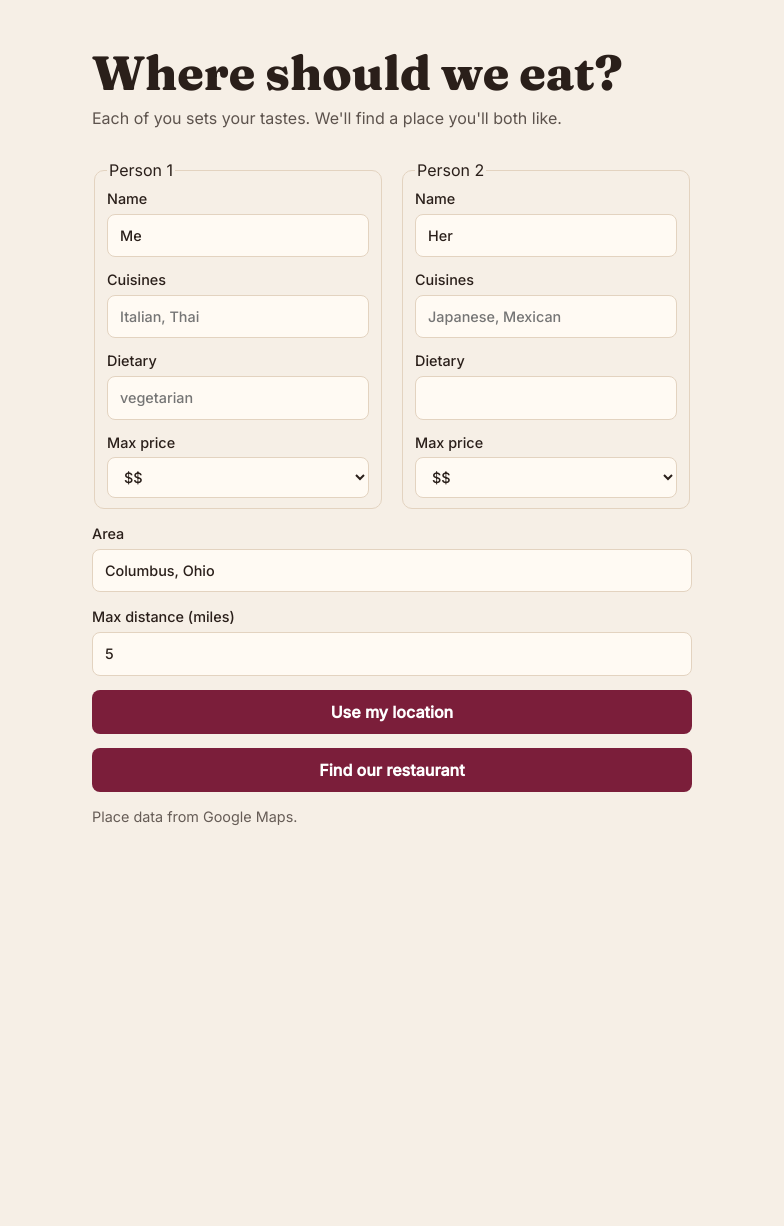
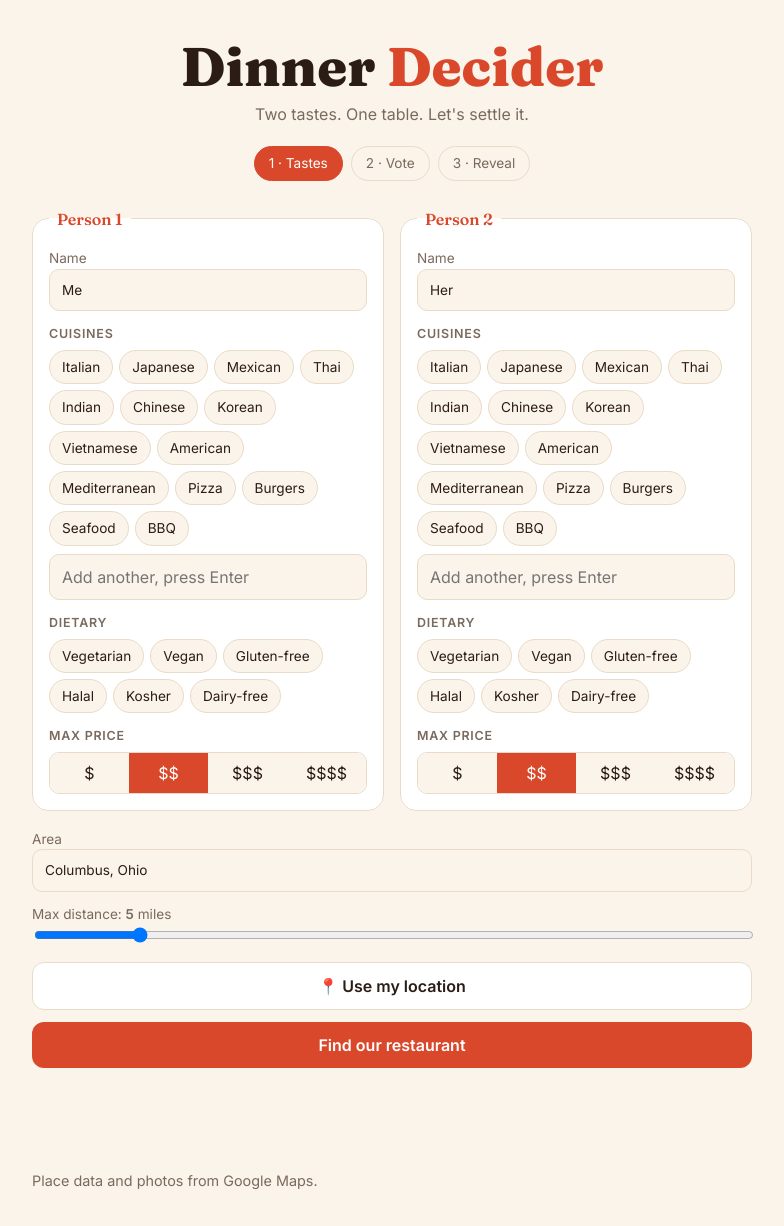
Before and after one commit to finnreber/restaurant-matchmaker, a Flask app: page / in a window 1280 px wide. Shown: the whole page, without its empty margins (248-1032 px from the left). Before the commit the page ends 825 px from the top, so only its background shows below. Run offline with Flask 3, Linux system fonts and the light colour scheme; data that the repository does not hold is empty.

Commit message:
Add photos, chip UI, blind voting and reveal round

```diff
--- a/app.py
+++ b/app.py
@@ -1,10 +1,11 @@
 import math
 import os
+import re
 from datetime import datetime, timedelta
 
 import requests
 from dotenv import load_dotenv
-from flask import Flask, jsonify, render_template, request
+from flask import Flask, Response, jsonify, render_template, request
 from flask_migrate import Migrate
 from flask_sqlalchemy import SQLAlchemy
 from sqlalchemy.dialects.postgresql import ARRAY
@@ -38,6 +39,7 @@ class ApiUsage(db.Model):
     """Counts Google calls per month so a hard cap protects the free allowance."""
     month = db.Column(db.String(7), primary_key=True)
     calls = db.Column(db.Integer, default=0, nullable=False)
+    photo_calls = db.Column(db.Integer, default=0, nullable=False, server_default="0")
 
 
 def km(a_lat, a_lng, b_lat, b_lng):
@@ -61,6 +63,16 @@ def create_app():
     app.config["SQLALCHEMY_ENGINE_OPTIONS"] = {"pool_pre_ping": True}
     db.init_app(app)
     Migrate(app, db)
+
+    @app.errorhandler(Exception)
+    def api_errors(e):
+        from werkzeug.exceptions import HTTPException
+        code = e.code if isinstance(e, HTTPException) else 500
+        if not request.path.startswith("/api/"):
+            return (e, code) if isinstance(e, HTTPException) else ("Internal Server Error", 500)
+        app.logger.exception(e)  # full traceback goes to the Flask terminal
+        # Local-dev convenience: shows the real error in the page. Remove the detail before deploying.
+        return jsonify(error=f"{type(e).__name__}: {e}"[:300]), code
 
     @app.get("/")
     def index():
@@ -129,11 +141,36 @@ def create_app():
             hit = {c for c in wanted if c in f"{pl['name']} {pl['type']}".lower()}
             a, b = (person_score(pl, p, hit) for p in people)
             total = a + b + min(a, b) - (pl.get("distance_km") or 0) * 0.3
+            likes = [{c.lower() for c in p["cuisines"]} for p in people]
+            both = sorted(hit & likes[0] & likes[1])
+            reasons = ["You both like " + ", ".join(both)] if both else [
+                f"{p['name']} likes {', '.join(sorted(hit & l))}" for p, l in zip(people, likes) if hit & l]
+            if pl["price"] and pl["price"] <= max_price:
+                reasons.append("Fits both budgets")
+            if (pl["rating"] or 0) >= 4.5:
+                reasons.append(f"Rated {pl['rating']}★")
+            pl["reasons"] = reasons[:3]
             pl["cuisines"] = sorted(hit)
             pl["score"] = round(total, 2)
             out.append(pl)
         out.sort(key=lambda x: x["score"], reverse=True)
         return jsonify(matches=out[:6], calls_left=cap - usage.calls)
+
+    @app.get("/api/photo")
+    def photo():
+        name = request.args.get("name", "")
+        if not re.fullmatch(r"places/[\w-]+/photos/[\w-]+", name):
+            return jsonify(error="bad photo name"), 400
+        cap = int(os.environ.get("MONTHLY_PHOTO_CAP", 300))  # 0 turns photos off
+        month = datetime.utcnow().strftime("%Y-%m")
+        usage = db.session.get(ApiUsage, month) or ApiUsage(month=month, calls=0, photo_calls=0)
+        if (usage.photo_calls or 0) >= cap:
+            return jsonify(error="Monthly photo cap reached"), 429
+        usage.photo_calls = (usage.photo_calls or 0) + 1
+        db.session.add(usage)
+        db.session.commit()
+        data, ctype = places.fetch_photo(name)
+        return Response(data, content_type=ctype, headers={"Cache-Control": "private, max-age=604800"})
 
     @app.post("/api/dinners")
     def save_dinner():
--- a/static/app.js
+++ b/static/app.js
@@ -1,60 +1,149 @@
 const $ = (s, r = document) => r.querySelector(s);
-const split = v => v.split(",").map(s => s.trim()).filter(Boolean);
 const esc = s => String(s ?? "").replace(/[&<>"']/g, c => ({"&":"&amp;","<":"&lt;",">":"&gt;",'"':"&quot;","'":"&#39;"}[c]));
-const slots = {a: $("#pa"), b: $("#pb")};
-let coords = JSON.parse(localStorage.getItem("coords") || "null"), matches = [], votes = [];
+const el = (t, c, x) => { const e = document.createElement(t); if (c) e.className = c; if (x != null) e.textContent = x; return e; };
+const post = (u, b, m = "POST") => fetch(u, {method: m, headers: {"Content-Type": "application/json"}, body: JSON.stringify(b)});
 
-const read = el => ({name: $(".name", el).value || "?", cuisines: split($(".cuisines", el).value),
-  dietary: split($(".dietary", el).value), max_price: +$(".price", el).value});
+const CUISINES = ["Italian","Japanese","Mexican","Thai","Indian","Chinese","Korean","Vietnamese","American","Mediterranean","Pizza","Burgers","Seafood","BBQ"];
+const DIET = ["Vegetarian","Vegan","Gluten-free","Halal","Kosher","Dairy-free"];
+const PTS = {pass: -2, like: 1, love: 3, super: 5, veto: "veto"};
+const S = {people: [{name: "Me", cuisines: [], dietary: [], max_price: 2}, {name: "Her", cuisines: [], dietary: [], max_price: 2}],
+  coords: JSON.parse(localStorage.getItem("coords") || "null"), matches: [], votes: [[], []], used: [{s: 0, v: 0}, {s: 0, v: 0}], voter: 0, i: 0};
 
-(async () => {  // prefill saved profiles
-  try {
-    const saved = await (await fetch("/api/profiles")).json();
-    for (const [k, el] of Object.entries(slots)) if (saved[k]) {
-      $(".name", el).value = saved[k].name; $(".cuisines", el).value = saved[k].cuisines.join(", ");
-      $(".dietary", el).value = saved[k].dietary.join(", "); $(".price", el).value = saved[k].max_price;
-    }
-  } catch {}
+const show = v => {
+  ["setup", "vote", "reveal"].forEach(id => $("#" + id).hidden = id !== v);
+  document.querySelectorAll(".steps li").forEach(li => li.classList.toggle("on", li.dataset.s === v));
+  window.scrollTo(0, 0);
+};
+
+/* ---------- setup ---------- */
+function chipGroup(opts, sel) {
+  const w = el("div", "chips");
+  const draw = () => w.replaceChildren(...[...new Set([...opts, ...sel])].map(o => {
+    const b = el("button", "chip", o); b.type = "button"; b.setAttribute("aria-pressed", sel.includes(o));
+    b.onclick = () => { const k = sel.indexOf(o); k < 0 ? sel.push(o) : sel.splice(k, 1); draw(); };
+    return b;
+  }));
+  draw(); w.add = o => { if (o && !sel.includes(o)) sel.push(o); draw(); };
+  return w;
+}
+
+function panel(i) {
+  const p = S.people[i], f = el("fieldset", "panel");
+  f.innerHTML = `<legend>Person ${i + 1}</legend>
+    <label class="f">Name <input class="nm" value="${esc(p.name)}"></label>
+    <h4>Cuisines</h4><div class="cu"></div><input class="add" placeholder="Add another, press Enter">
+    <h4>Dietary</h4><div class="di"></div>
+    <h4>Max price</h4><div class="seg">${[1,2,3,4].map(n => `<button type="button" data-n="${n}" aria-pressed="${p.max_price === n}">${"$".repeat(n)}</button>`).join("")}</div>`;
+  $(".nm", f).oninput = e => p.name = e.target.value || "?";
+  const cu = chipGroup(CUISINES, p.cuisines); $(".cu", f).replaceWith(cu);
+  $(".add", f).onkeydown = e => { if (e.key === "Enter") { e.preventDefault(); cu.add(e.target.value.trim()); e.target.value = ""; } };
+  $(".di", f).replaceWith(chipGroup(DIET, p.dietary));
+  f.querySelectorAll(".seg button").forEach(b => b.onclick = () => {
+    p.max_price = +b.dataset.n; f.querySelectorAll(".seg button").forEach(x => x.setAttribute("aria-pressed", x === b));
+  });
+  return f;
+}
+
+(async () => {
+  try { const s = await (await fetch("/api/profiles")).json(); ["a", "b"].forEach((k, i) => s[k] && Object.assign(S.people[i], s[k])); } catch {}
+  S.people.forEach((_, i) => $("#people").append(panel(i)));
 })();
 
-if (coords) $("#near").textContent = "Location set ✓";
-$("#near").onclick = () => navigator.geolocation.getCurrentPosition(
-  p => { coords = {lat: p.coords.latitude, lng: p.coords.longitude}; localStorage.setItem("coords", JSON.stringify(coords)); $("#near").textContent = "Location set ✓"; },
-  () => alert("Couldn't get location. Type an area instead."));
+if (S.coords) $("#near").textContent = "📍 Location set ✓";
+$("#mi").oninput = e => $("#miv").textContent = e.target.value;
+$("#near").onclick = () => navigator.geolocation.getCurrentPosition(p => {
+  S.coords = {lat: p.coords.latitude, lng: p.coords.longitude}; localStorage.setItem("coords", JSON.stringify(S.coords));
+  $("#near").textContent = "📍 Location set ✓";
+}, () => alert("Couldn't get location. Type an area instead."));
 
 $("#go").onclick = async () => {
-  const out = $("#results"), people = [read(slots.a), read(slots.b)];
-  out.textContent = "Searching…"; $("#go").disabled = true;
+  const b = $("#go"), msg = $("#msg"); b.disabled = true; msg.textContent = "Finding places you'll both like…";
   try {
-    await Promise.all(["a", "b"].map((k, i) => fetch(`/api/profiles/${k}`, {method: "PUT",
-      headers: {"Content-Type": "application/json"}, body: JSON.stringify(people[i])})));
-    const res = await fetch("/api/suggest", {method: "POST", headers: {"Content-Type": "application/json"},
-      body: JSON.stringify({people, area: $("#area").value, radius_km: $("#km").value * 1.609, ...coords})});
-    const data = await res.json();
-    if (!res.ok) throw new Error(data.error || "Search failed");
-    $("#left").textContent = `Google searches left this month: ${data.calls_left}`;
-    matches = data.matches; votes = matches.map(() => [0, 0]); render(people);
-  } catch (e) { out.textContent = e.message; } finally { $("#go").disabled = false; }
+    await Promise.all(["a", "b"].map((k, i) => post(`/api/profiles/${k}`, S.people[i], "PUT")));
+    const r = await post("/api/suggest", {people: S.people, area: $("#area").value, radius_km: $("#mi").value * 1.609, ...S.coords});
+    let d; try { d = JSON.parse(await r.text()); } catch { throw new Error(`Server error (HTTP ${r.status}). Check the Flask terminal.`); }
+    if (!r.ok) throw new Error(d.error || "Search failed");
+    $("#left").textContent = `Google searches left this month: ${d.calls_left}`;
+    if (!d.matches.length) { msg.textContent = "Nothing matched. Try fewer filters or a wider distance."; return; }
+    Object.assign(S, {matches: d.matches, votes: [[], []], used: [{s: 0, v: 0}, {s: 0, v: 0}], voter: 0, i: 0});
+    msg.textContent = ""; show("vote"); card();
+  } catch (e) { msg.textContent = e.message; } finally { b.disabled = false; }
 };
 
-function render(people) {
-  const out = $("#results");
-  if (!matches.length) { out.textContent = "Nothing matched. Loosen price or cuisine."; return; }
-  out.innerHTML = matches.map((r, i) => `<article class="card">
-    <h3>${esc(r.name)}</h3>
-    <div class="meta">${r.distance_km != null ? (r.distance_km * 0.621).toFixed(1) + " mi · " : ""}${r.price ? "$".repeat(r.price) : "price n/a"} · ★ ${r.rating ?? "n/a"} · ${esc(r.address)}</div>
-    ${r.cuisines.map(c => `<span class="tag">${esc(c)}</span>`).join("")}
-    <div class="vote">${people.map((p, j) => `<button data-i="${i}" data-j="${j}">${esc(p.name)} 👍</button>`).join("")}</div>
-    <a href="${esc(r.maps_url)}" target="_blank" rel="noopener">Open in Maps</a></article>`).join("")
-    + `<button id="decide" style="margin-top:16px;width:100%">Decide for us</button><div id="verdict"></div>`;
-  out.querySelectorAll(".vote button").forEach(b => b.onclick = () => {
-    const i = +b.dataset.i, j = +b.dataset.j; votes[i][j] ^= 1; b.classList.toggle("on");
+/* ---------- voting (blind, one person at a time) ---------- */
+const photo = m => m.photo
+  ? `<img src="/api/photo?name=${encodeURIComponent(m.photo.name)}" alt="${esc(m.name)}" onerror="this.outerHTML='<div class=noph>🍽️</div>'"><small>Photo: ${esc(m.photo.author)}</small>`
+  : `<div class="noph">🍽️</div>`;
+const meta = m => [m.distance_km != null ? (m.distance_km * .621).toFixed(1) + " mi" : "", m.price ? "$".repeat(m.price) : "", m.rating ? "★ " + m.rating : ""].filter(Boolean).join(" · ");
+
+function card() {
+  const v = S.voter, m = S.matches[S.i], u = S.used[v], box = $("#vote");
+  box.innerHTML = `<p><b>${esc(S.people[v].name)}'s turn</b> <span class="meta">· ${S.i + 1} of ${S.matches.length}</span></p>
+    <div class="bar"><i style="width:${S.i / S.matches.length * 100}%"></i></div>
+    <article class="vcard"><div class="ph">${photo(m)}</div><div class="body"><h2>${esc(m.name)}</h2>
+      <p class="meta">${esc(meta(m))}</p>${m.reasons.map(r => `<span class="tag">${esc(r)}</span>`).join("")}</div></article>
+    <div class="acts"><button class="b pass" data-a="pass">👎 Pass</button><button class="b like" data-a="like">👍 Like</button><button class="b love" data-a="love">🔥 Love</button></div>
+    <div class="tokens"><button class="b ghost" data-a="super" ${u.s ? "disabled" : ""}>⭐ Super pick (${1 - u.s} left)</button>
+      <button class="b ghost" data-a="veto" ${u.v ? "disabled" : ""}>🚫 Veto (${1 - u.v} left)</button></div>`;
+  box.querySelectorAll("[data-a]").forEach(b => b.onclick = () => cast(b.dataset.a));
+}
+
+function cast(a) {
+  const v = S.voter;
+  if (a === "super") S.used[v].s = 1; if (a === "veto") S.used[v].v = 1;
+  S.votes[v][S.i] = PTS[a];
+  if (++S.i < S.matches.length) return card();
+  if (v === 0) {
+    S.voter = 1; S.i = 0;
+    $("#vote").innerHTML = `<div class="center"><div class="big">🤫</div><h2>Votes locked in!</h2>
+      <p>Pass the device to <b>${esc(S.people[1].name)}</b>. No peeking.</p><button class="b primary" id="ready">I'm ready</button></div>`;
+    $("#ready").onclick = card; return;
+  }
+  reveal();
+}
+
+/* ---------- reveal ---------- */
+const nrm = x => x === -2 ? 0 : x === 1 ? .6 : x === 3 ? .9 : 1;
+const em = x => ({"-2": "👎", 1: "👍", 3: "🔥", 5: "⭐"}[x] || "🚫");
+const medal = n => n === 2 ? "🥈" : n === 3 ? "🥉" : `#${n}`;
+
+function confetti() {
+  const e = ["🎉","🍕","🍣","🍝","🌮","🍰"];
+  for (let i = 0; i < 36; i++) {
+    const c = el("i", "conf", e[i % 6]);
+    c.style.cssText = `left:${Math.random() * 100}vw;animation-delay:${Math.random() * .8}s;font-size:${16 + Math.random() * 16}px`;
+    document.body.append(c); setTimeout(() => c.remove(), 3800);
+  }
+}
+
+function reveal() {
+  show("reveal");
+  const [A, B] = S.people, box = $("#reveal");
+  const rows = S.matches.map((m, i) => {
+    const a = S.votes[0][i], b = S.votes[1][i];
+    if (a === "veto" || b === "veto") return {m, out: a === "veto" ? A.name : B.name};
+    const x = nrm(a), y = nrm(b);
+    return {m, a, b, pct: Math.round(100 * (x + y) / 2 * (1 - .3 * Math.abs(x - y)))};
   });
-  $("#decide").onclick = async () => {  // most votes wins; ties go to the higher match score
-    const best = matches.map((m, i) => [i, votes[i][0] + votes[i][1]])
-      .sort((x, y) => y[1] - x[1] || x[0] - y[0])[0][0], m = matches[best];
-    $("#verdict").innerHTML = `<h2>Tonight: ${esc(m.name)} 🎉</h2>`;
-    await fetch("/api/dinners", {method: "POST", headers: {"Content-Type": "application/json"},
-      body: JSON.stringify({place_id: m.place_id, name: m.name})});
+  const ok = rows.filter(r => !r.out).sort((p, q) => q.pct - p.pct || q.m.score - p.m.score), vetoed = rows.filter(r => r.out);
+  if (!ok.length) {
+    box.innerHTML = `<div class="center"><div class="big">😅</div><h2>Everything got vetoed</h2><button class="b primary" id="again">Start over</button></div>`;
+    $("#again").onclick = () => show("setup"); return;
+  }
+  const w = ok[0], rs = ok.slice(1, 5), wd = rs.length * .6 + 1;
+  const rowHtml = rs.map((r, k) => ({r, n: k + 2})).reverse().map((o, k) => `<div class="row pop" style="animation-delay:${k * .6 + .4}s">
+    <span class="medal">${medal(o.n)}</span><b>${esc(o.r.m.name)}</b><span class="pct">${em(o.r.a)}${em(o.r.b)} ${o.r.pct}%</span>
+    <div class="bar"><i style="width:${o.r.pct}%"></i></div></div>`).join("");
+  box.innerHTML = `<p class="center meta">Drumroll… 🥁</p>${rowHtml}
+    <article class="win pop" style="animation-delay:${wd}s"><div class="ph">${photo(w.m)}</div><div class="body">
+      <span class="medal">🥇</span><h2>${esc(w.m.name)}</h2><div class="pctbig">${w.pct}% match</div>
+      <p class="meta">${esc(A.name)} ${em(w.a)} · ${esc(B.name)} ${em(w.b)} · ${esc(meta(w.m))}</p>
+      ${w.m.reasons.map(r => `<span class="tag">${esc(r)}</span>`).join("")}</div></article>
+    ${vetoed.length ? `<p class="meta">🚫 Vetoed: ${vetoed.map(r => esc(`${r.m.name} (${r.out})`)).join(", ")}</p>` : ""}
+    <div class="tokens"><button class="b primary" id="here">We're going here 🎉</button><button class="b ghost" id="again">Start over</button></div>`;
+  setTimeout(confetti, wd * 1000);
+  $("#again").onclick = () => show("setup");
+  $("#here").onclick = async e => {
+    e.target.disabled = true; await post("/api/dinners", {place_id: w.m.place_id, name: w.m.name}); e.target.textContent = "Saved. Enjoy dinner! 🍽️";
   };
 }
--- a/static/style.css
+++ b/static/style.css
@@ -1,16 +1,51 @@
-:root{--bg:#f6efe6;--ink:#2a1f1a;--wine:#7b1e3a;--card:#fffaf3;--line:#e3d3c0}
-@media(prefers-color-scheme:dark){:root{--bg:#1c1416;--ink:#f3e8e0;--card:#2a1d21;--line:#47333a;--wine:#c04a6d}}
+:root{--bg:#fbf4ea;--ink:#2b1d16;--mut:#7a6a5e;--card:#fff;--line:#eadbc8;--acc:#d9482b;--acc2:#f2b134;--ok:#2f8f5b}
+@media(prefers-color-scheme:dark){:root{--bg:#171112;--ink:#f6ebe2;--mut:#b5a398;--card:#241a1c;--line:#3a2b2e;--acc:#e5573a;--ok:#2f8f5b}}
 *{box-sizing:border-box}
-body{margin:0;background:var(--bg);color:var(--ink);font:16px/1.5 Inter,sans-serif}
-main{max-width:640px;margin:0 auto;padding:48px 20px}
-h1{font:800 clamp(2rem,6vw,3rem)/1.05 Fraunces,serif;margin:0 0 8px}
-.sub{margin:0 0 28px;opacity:.75}
-#form{display:grid;gap:14px}
-label{display:grid;gap:4px;font-weight:500;font-size:.9rem}
-input,select{padding:10px 12px;border:1px solid var(--line);border-radius:8px;background:var(--card);color:var(--ink);font:inherit}
-button{padding:12px;border:0;border-radius:8px;background:var(--wine);color:#fff;font:600 1rem Inter,sans-serif;cursor:pointer}
-:focus-visible{outline:3px solid var(--wine);outline-offset:2px}
-.card{margin-top:14px;padding:16px;border:1px solid var(--line);border-radius:10px;background:var(--card)}
-.card h3{margin:0;font:600 1.2rem Fraunces,serif}
-.meta{opacity:.7;font-size:.9rem}
-.tag{display:inline-block;margin:6px 6px 0 0;padding:2px 10px;border-radius:99px;border:1px solid var(--line);font-size:.8rem}
+body{margin:0;background:var(--bg);color:var(--ink);font:16px/1.5 Inter,system-ui,sans-serif}
+.hero{text-align:center;padding:40px 20px 8px}
+h1{font:800 clamp(2.2rem,7vw,3.4rem)/1 Fraunces,serif;margin:0}h1 span{color:var(--acc)}
+.sub,.msg,.meta{color:var(--mut)}.meta{font-size:.9rem}.sub{margin:8px 0 20px}
+.steps{display:flex;justify-content:center;gap:8px;list-style:none;padding:0;margin:0}
+.steps li{padding:6px 14px;border-radius:99px;border:1px solid var(--line);color:var(--mut);font-size:.85rem}
+.steps li.on{background:var(--acc);border-color:var(--acc);color:#fff}
+main{max-width:760px;margin:0 auto;padding:20px}
+.two{display:grid;grid-template-columns:1fr 1fr;gap:16px}
+@media(max-width:620px){.two{grid-template-columns:1fr}}
+.panel{border:1px solid var(--line);border-radius:16px;background:var(--card);padding:16px;margin:0}
+legend{font:600 1rem Fraunces,serif;padding:0 8px;color:var(--acc)}
+h4{margin:14px 0 6px;font-size:.78rem;letter-spacing:.06em;text-transform:uppercase;color:var(--mut)}
+input{width:100%;padding:10px 12px;border:1px solid var(--line);border-radius:10px;background:var(--bg);color:var(--ink);font:inherit}
+input[type=range]{padding:0}.f{font-size:.85rem;color:var(--mut)}
+.chips{display:flex;flex-wrap:wrap;gap:6px;margin-bottom:8px}
+.chip{padding:6px 12px;border-radius:99px;border:1px solid var(--line);background:var(--bg);color:var(--ink);font:inherit;font-size:.85rem;cursor:pointer}
+.chip[aria-pressed=true]{background:var(--acc);border-color:var(--acc);color:#fff}
+.seg{display:grid;grid-template-columns:repeat(4,1fr);border:1px solid var(--line);border-radius:10px;overflow:hidden}
+.seg button{padding:8px;border:0;background:var(--bg);color:var(--ink);font:inherit;cursor:pointer}
+.seg button[aria-pressed=true]{background:var(--acc);color:#fff}
+.opts{display:grid;gap:12px;margin:18px 0}
+.b{padding:13px 18px;border:0;border-radius:12px;font:600 1rem Inter,sans-serif;cursor:pointer;color:#fff;background:var(--acc)}
+.b:disabled{opacity:.45;cursor:not-allowed}.primary{width:100%}
+.ghost{background:var(--card);color:var(--ink);border:1px solid var(--line)}
+:focus-visible{outline:3px solid var(--acc2);outline-offset:2px}
+.vcard,.win,.row{background:var(--card);border:1px solid var(--line);border-radius:16px;overflow:hidden}
+.ph{position:relative;aspect-ratio:16/9;background:var(--line)}
+.ph img{width:100%;height:100%;object-fit:cover;display:block}
+.ph small{position:absolute;right:8px;bottom:6px;font-size:.7rem;color:#fff;background:#0009;padding:1px 6px;border-radius:6px}
+.noph{display:grid;place-items:center;height:100%;font-size:3rem}
+.body{padding:14px 16px}.body h2{margin:0;font:700 1.5rem Fraunces,serif}
+.tag{display:inline-block;margin:8px 6px 0 0;padding:2px 10px;border-radius:99px;background:var(--bg);border:1px solid var(--line);font-size:.8rem}
+.acts{display:grid;grid-template-columns:repeat(3,1fr);gap:10px;margin:16px 0 10px}
+.tokens{display:grid;grid-template-columns:1fr 1fr;gap:10px}
+.pass{background:#6b5d57}.like{background:var(--ok)}.love{background:var(--acc)}
+.bar{height:6px;border-radius:9px;background:var(--line);overflow:hidden;margin:6px 0 14px}
+.bar i{display:block;height:100%;background:var(--acc)}
+.center{text-align:center;padding:40px 0}.big{font-size:4rem}
+.row{display:grid;grid-template-columns:auto 1fr auto;gap:4px 12px;align-items:center;padding:10px 14px;margin-bottom:10px}
+.row .bar{grid-column:1/-1;margin:0}.medal{font-size:1.4rem}.pct{font-weight:700}
+.win{border:2px solid var(--acc2);margin:16px 0}
+.pctbig{font:800 2.4rem Fraunces,serif;color:var(--acc);line-height:1}
+.pop{opacity:0;transform:translateY(14px);animation:pop .5s forwards}
+@keyframes pop{to{opacity:1;transform:none}}
+.conf{position:fixed;top:-30px;z-index:9;pointer-events:none;animation:fall 3s linear forwards}
+@keyframes fall{to{transform:translateY(110vh) rotate(360deg)}}
+@media(prefers-reduced-motion:reduce){.pop{animation:none;opacity:1;transform:none}.conf{display:none}}
--- a/templates/index.html
+++ b/templates/index.html
@@ -4,39 +4,30 @@
 <meta charset="utf-8">
 <meta name="viewport" content="width=device-width, initial-scale=1">
 <title>Dinner Decider</title>
-<link href="https://fonts.googleapis.com/css2?family=Fraunces:wght@600;800&family=Inter:wght@400;500&display=swap" rel="stylesheet">
+<link href="https://fonts.googleapis.com/css2?family=Fraunces:wght@600;800&family=Inter:wght@400;500;600&display=swap" rel="stylesheet">
 <link rel="stylesheet" href="{{ url_for('static', filename='style.css') }}">
-<style>.two{display:grid;grid-template-columns:1fr 1fr;gap:16px}@media(max-width:560px){.two{grid-template-columns:1fr}}
-fieldset{border:1px solid var(--line);border-radius:10px;display:grid;gap:12px}.vote{display:flex;gap:8px;margin-top:10px}
-.vote button{flex:1;background:var(--card);color:var(--ink);border:1px solid var(--line)}.vote button.on{background:var(--wine);color:#fff}</style>
 </head>
 <body>
+<header class="hero">
+  <h1>Dinner <span>Decider</span></h1>
+  <p class="sub">Two tastes. One table. Let's settle it.</p>
+  <ol class="steps"><li data-s="setup" class="on">1 · Tastes</li><li data-s="vote">2 · Vote</li><li data-s="reveal">3 · Reveal</li></ol>
+</header>
 <main>
-  <h1>Where should we eat?</h1>
-  <p class="sub">Each of you sets your tastes. We'll find a place you'll both like.</p>
-  <div id="form">
-    <div class="two">
-      <fieldset id="pa"><legend>Person 1</legend>
-        <label>Name <input class="name" value="Me"></label>
-        <label>Cuisines <input class="cuisines" placeholder="Italian, Thai"></label>
-        <label>Dietary <input class="dietary" placeholder="vegetarian"></label>
-        <label>Max price <select class="price"><option value="1">$</option><option value="2" selected>$$</option><option value="3">$$$</option><option value="4">$$$$</option></select></label>
-      </fieldset>
-      <fieldset id="pb"><legend>Person 2</legend>
-        <label>Name <input class="name" value="Her"></label>
-        <label>Cuisines <input class="cuisines" placeholder="Japanese, Mexican"></label>
-        <label>Dietary <input class="dietary"></label>
-        <label>Max price <select class="price"><option value="1">$</option><option value="2" selected>$$</option><option value="3">$$$</option><option value="4">$$$$</option></select></label>
-      </fieldset>
+  <section id="setup">
+    <div class="two" id="people"></div>
+    <div class="opts">
+      <label class="f">Area <input id="area" value="Columbus, Ohio"></label>
+      <label class="f">Max distance: <b id="miv">5</b> miles <input id="mi" type="range" min="1" max="30" value="5"></label>
+      <button id="near" type="button" class="b ghost">📍 Use my location</button>
+      <button id="go" class="b primary">Find our restaurant</button>
+      <p id="msg" class="msg" aria-live="polite"></p>
+      <p id="left" class="meta"></p>
     </div>
-    <label>Area <input id="area" value="Columbus, Ohio"></label>
-    <label>Max distance (miles) <input id="km" type="number" value="5" min="1" max="30"></label>
-    <button id="near" type="button">Use my location</button>
-    <button id="go">Find our restaurant</button>
-  </div>
-  <section id="results" aria-live="polite"></section>
-  <p id="left" class="meta"></p>
-  <p class="meta">Place data from Google Maps.</p>
+  </section>
+  <section id="vote" hidden></section>
+  <section id="reveal" hidden></section>
+  <p class="meta">Place data and photos from Google Maps.</p>
 </main>
 <script src="{{ url_for('static', filename='app.js') }}"></script>
 </body>
```
Also changed, not shown: migrations/versions/11e93a0554b6_photo_calls.py (added, +32 -0 lines), places.py (+12 -3 lines), 1 other file.
